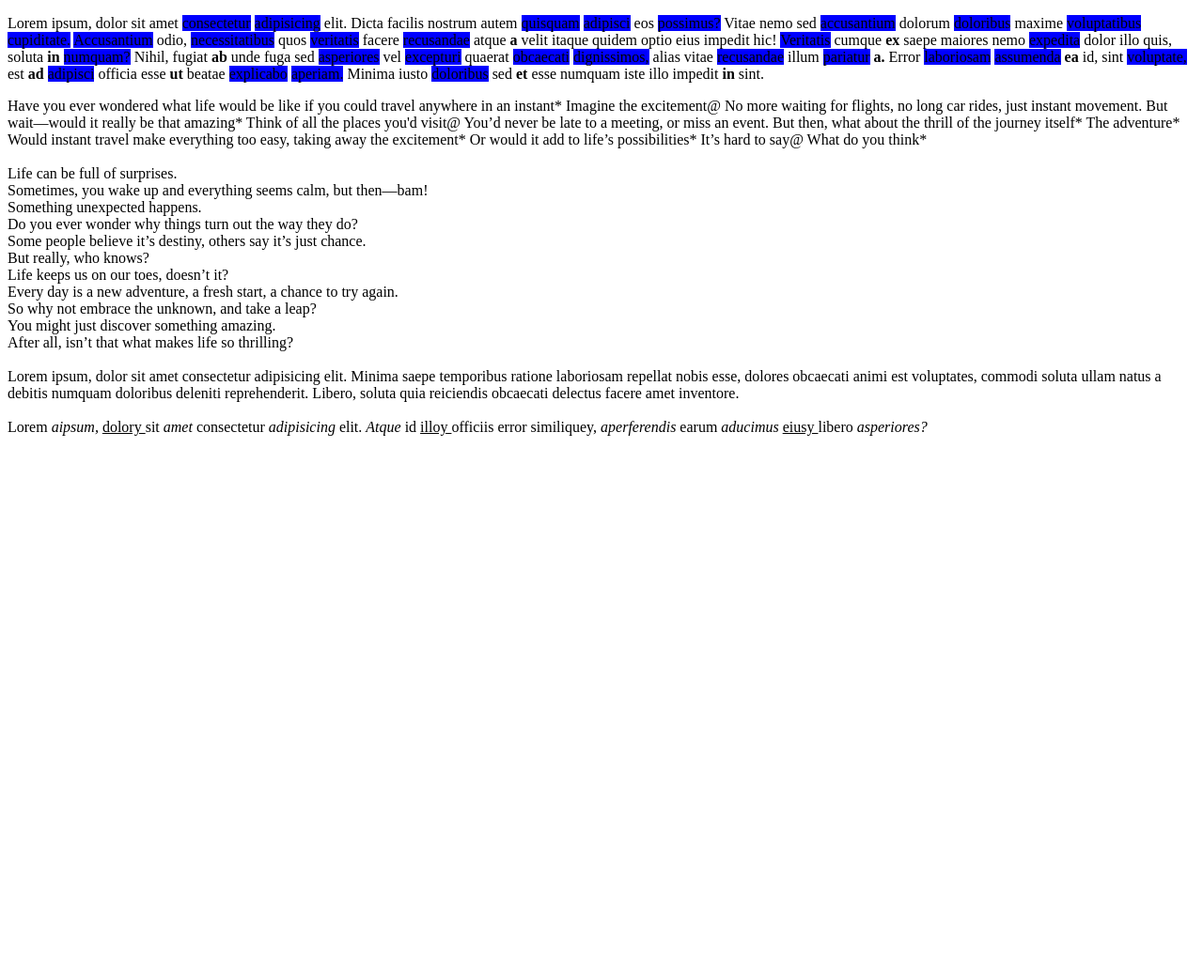
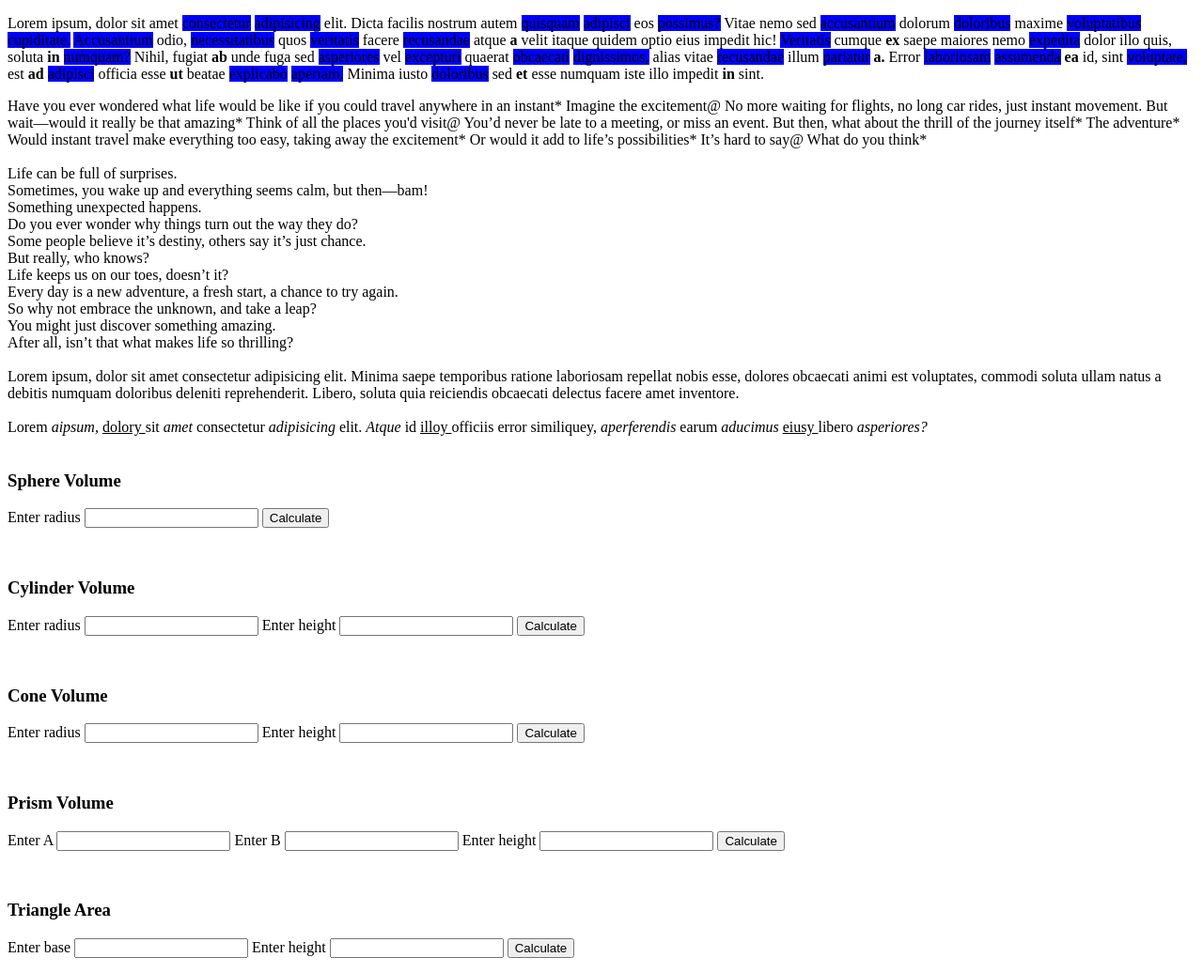
Before and after one commit to AZ4T/web_assignment5, a plain HTML site: page index.html in a window 1280 px wide. Shown: the whole page at 94% size. Before the commit the page ends 800 px from the top, so only its background shows below. Drawn offline with Linux system fonts and the light colour scheme.

Commit message:
finished 15

```diff
--- a/index.html
+++ b/index.html
@@ -23,6 +23,67 @@
 
     <div id="ex10">Lorem aipsum, dolory sit amet consectetur adipisicing elit. Atque id illoy officiis error similiquey, aperferendis earum aducimus eiusy libero asperiores?</div>
 
+    <br>
+
+    <div>
+        <h3>Sphere Volume</h3>
+        <label>Enter radius</label>
+        <input type="number" id="ex11Radius">
+        <button onclick="sphere()">Calculate</button>
+        <p id="ex11Result"></p>
+    </div>
+
+    <br>
+
+    <div>
+        <h3>Cylinder Volume</h3>
+        <label>Enter radius</label>
+        <input type="number" id="ex12Radius">
+        <label>Enter height</label>
+        <input type="number" id="ex12Height">
+        <button onclick="cylinder()">Calculate</button>
+        <p id="ex12Result"></p>
+    </div>
+
+    <br>
+
+    <div>
+        <h3>Cone Volume</h3>
+        <label>Enter radius</label>
+        <input type="number" id="ex13Radius">
+        <label>Enter height</label>
+        <input type="number" id="ex13Height">
+        <button onclick="cone()">Calculate</button>
+        <p id="ex13Result"></p>
+    </div>
+
+    <br>
+
+    <div>
+        <h3>Prism Volume</h3>
+        <label>Enter A</label>
+        <input type="number" id="ex14A">
+        <label>Enter B</label>
+        <input type="number" id="ex14B">
+        <label>Enter height</label>
+        <input type="number" id="ex14Height">
+        <button onclick="prism()">Calculate</button>
+        <p id="ex14Result"></p>
+    </div>
+
+    <br>
+
+    <div>
+        <h3>Triangle Area</h3>
+        <label>Enter base</label>
+        <input type="number" id="ex15Base">
+        <label>Enter height</label>
+        <input type="number" id="ex15Height">
+        <button onclick="triangle()">Calculate</button>
+        <p id="ex15Result"></p>
+    </div>
+
+
     <script src="script.js"></script>
 </body>
 </html>
--- a/script.js
+++ b/script.js
@@ -178,3 +178,37 @@ div_ex10.innerHTML = newText_ex10;
 
 
 //exercise 11
+function sphere() {
+    let radius = document.getElementById("ex11Radius").value;
+    document.getElementById("ex11Result").textContent = 4 / 3 * Math.PI * radius * radius * radius;
+}
+
+//exercise 12
+function cylinder() {
+    let radius = document.getElementById("ex12Radius").value;
+    let height = document.getElementById("ex12Height").value;
+    document.getElementById("ex12Result").textContent = Math.PI * radius * radius * height;
+}
+
+//exercise 13
+function cone() {
+    let radius = document.getElementById("ex13Radius").value;
+    let height = document.getElementById("ex13Height").value;
+    document.getElementById("ex13Result").textContent = 1 / 3 * Math.PI * radius * radius * height;
+}
+
+//exercise 14
+function prism() {
+    let a = document.getElementById("ex14A").value;
+    let b = document.getElementById("ex14B").value;
+    let height = document.getElementById("ex14Height").value;
+
+    document.getElementById("ex14Result").textContent = a * b * height;
+}
+
+//exercise 15
+function triangle() {
+    let base = document.getElementById("ex15Base").value;
+    let height = document.getElementById("ex15Height").value;
+    document.getElementById("ex15Result").textContent = 1 / 2 * base * height;
+}
```
